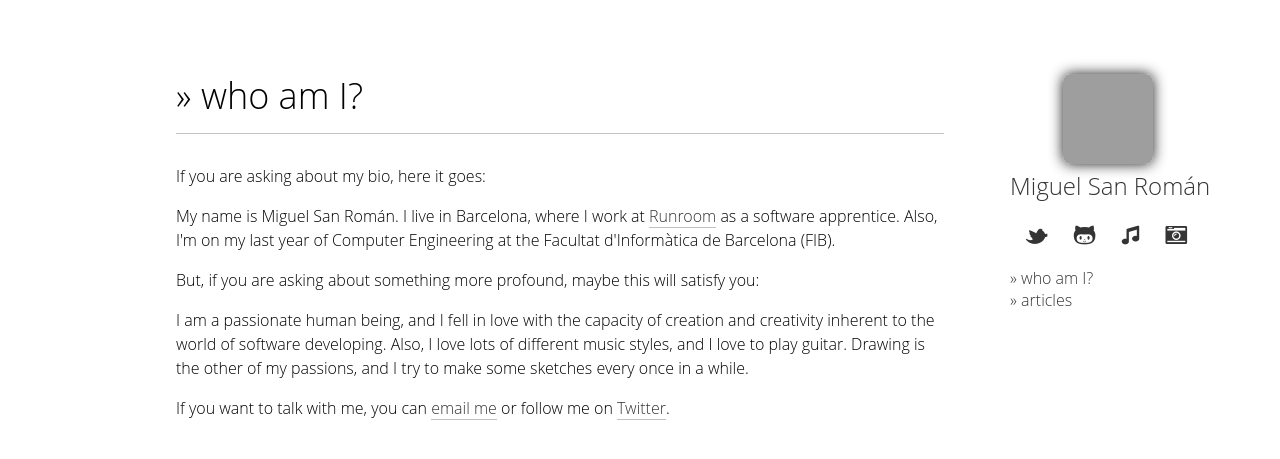
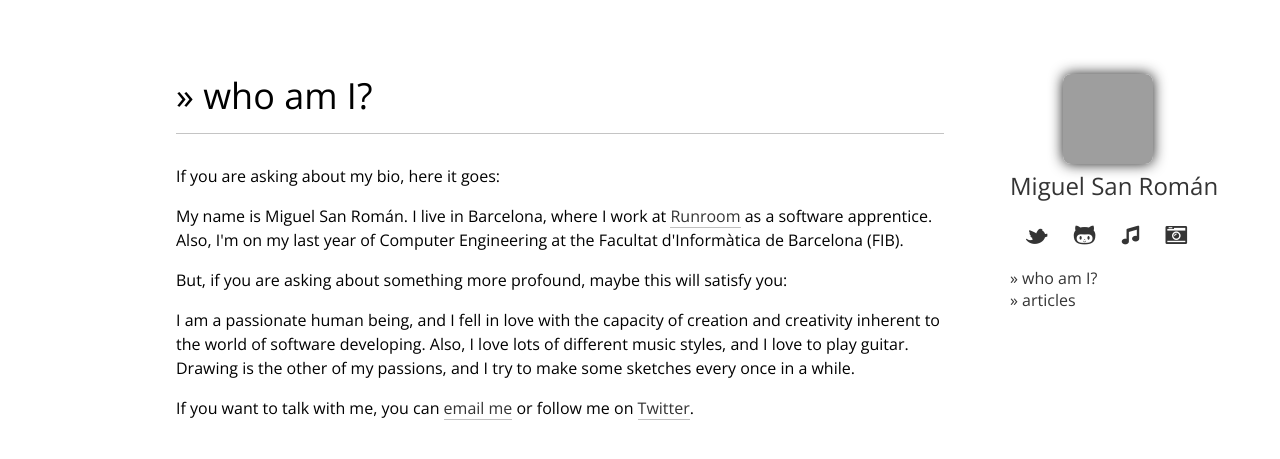
Before and after one commit to msanroman/msanroman.github.com, a Jekyll site: the page built from about.html, in a window 1280 px wide. Shown: the top 459 px of the page. Built offline with Jekyll 4.4.1, drawn with Linux system fonts in a browser that asks for light colours; nearby versions of some CDN libraries; some web fonts are replaced; Markdown is read by kramdown in place of the engine named in the settings; comment, search, counter and statistics services are not loaded; grey boxes are pictures that could not be loaded.

Commit message:
Added Open Sans

```diff
--- a/_layouts/global.html
+++ b/_layouts/global.html
@@ -6,7 +6,7 @@
         <meta name="description" content={{ page.title }}>
         <link rel="apple-touch-icon" href="/apple-touch-icon.png" />
         <link rel="icon" href="/favicon.ico" />
-        <link href='http://fonts.googleapis.com/css?family=Quando|Telex' rel='stylesheet' type='text/css'>
+        <link href='http://fonts.googleapis.com/css?family=Open+Sans:300italic,400italic,600italic,700italic,800italic,400,300,600,700,800' rel='stylesheet' type='text/css'>
         <link href="../css/style.css" rel="stylesheet" media="screen and (min-width:1200px)">
         <link href="../css/medium.css" rel="stylesheet" media="screen and (max-width:1199px)">
         <link href="../css/font-awesome.css" rel="stylesheet" media="screen">
```
